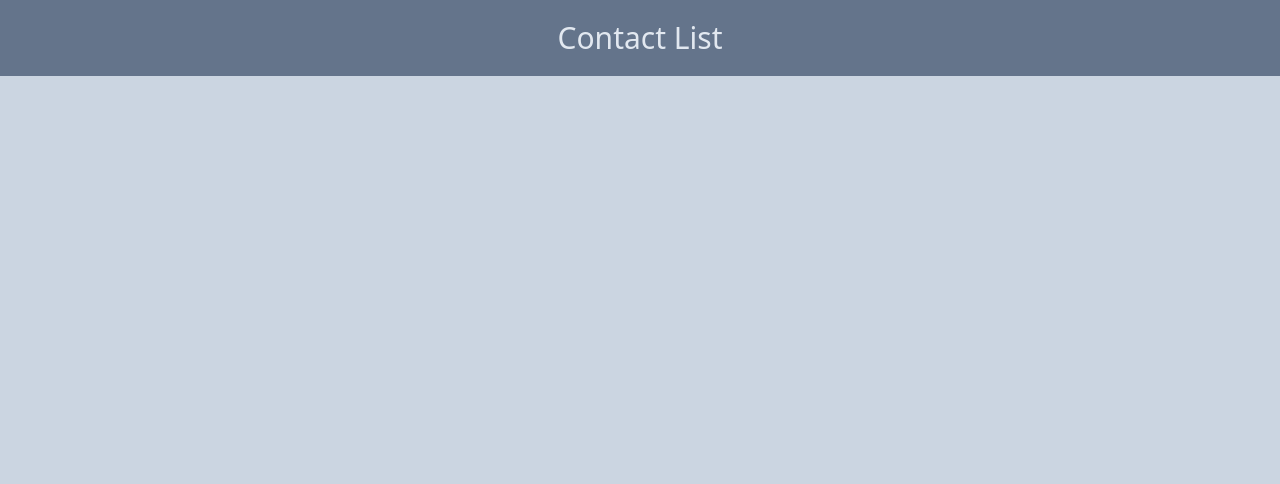
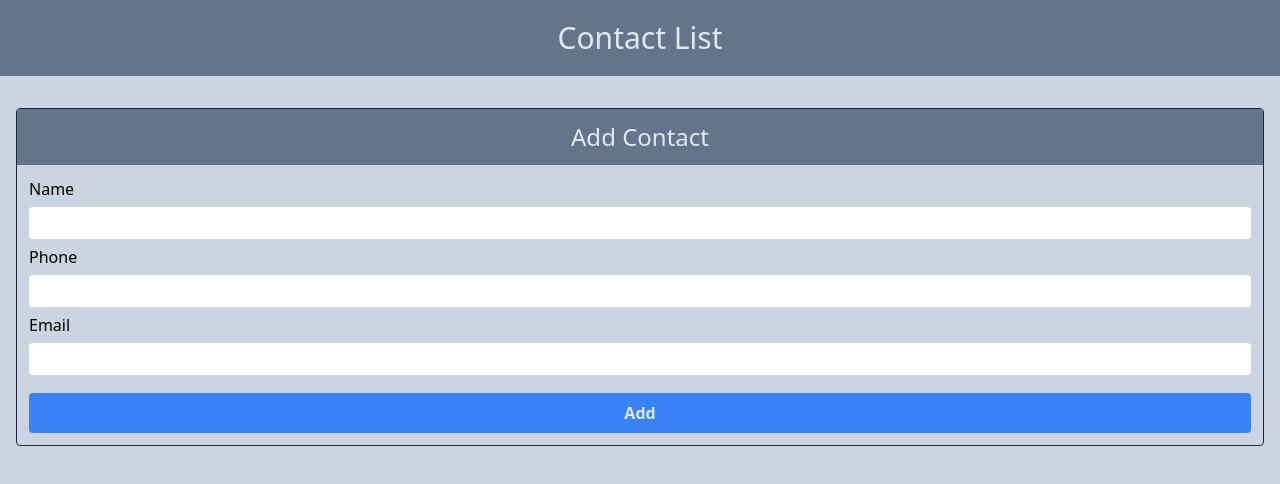
Before and after one commit to MuntasirTonmoy/contact-list-react, a React (Vite) app: page /add in a window 1280 px wide. Before the commit this address had no page. Shown: the top 484 px of the page. Built offline with nearby package versions, Linux system fonts and the light colour scheme.

Commit message:
add contact style changes and added on different route

```diff
--- a/src/components/AddContact.jsx
+++ b/src/components/AddContact.jsx
@@ -22,7 +22,7 @@ const AddContact = props => {
     e.target.reset();
   };
   return (
-    <div className="my-4 border border-slate-800  rounded">
+    <div className="my-8 mx-4 border border-slate-800  rounded">
       <h2 className="text-2xl text-center text-slate-200 p-3 bg-slate-500">
         Add Contact
       </h2>
--- a/src/components/App.jsx
+++ b/src/components/App.jsx
@@ -33,6 +33,10 @@ const App = () => {
             <ContactList contacts={contacts} getId={removeContactHandler} />
           }
         ></Route>
+        <Route
+          path="/add"
+          element={<AddContact addContactHandler={addContactHandler} />}
+        ></Route>
       </Routes>
     </div>
   );
```
